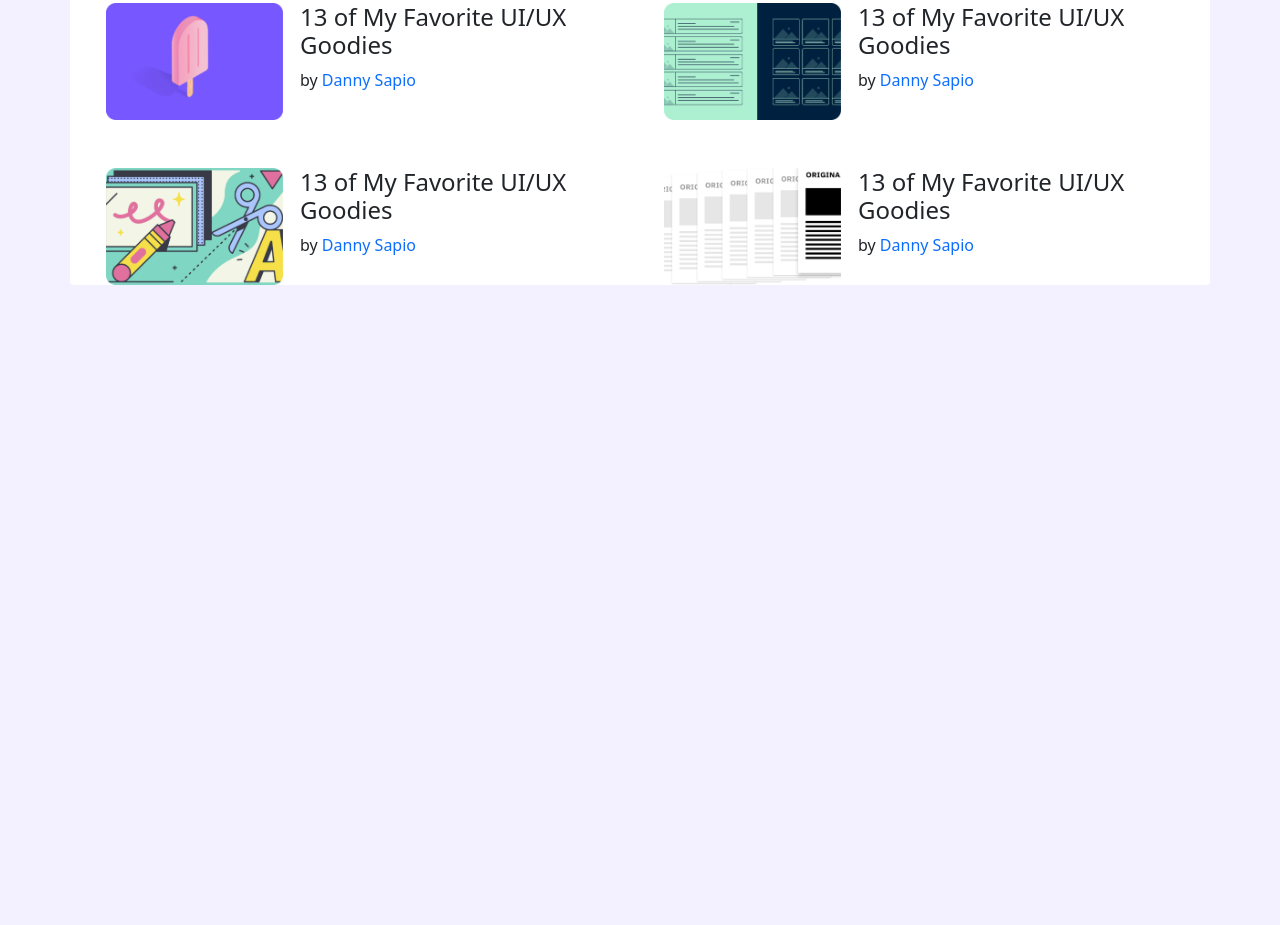
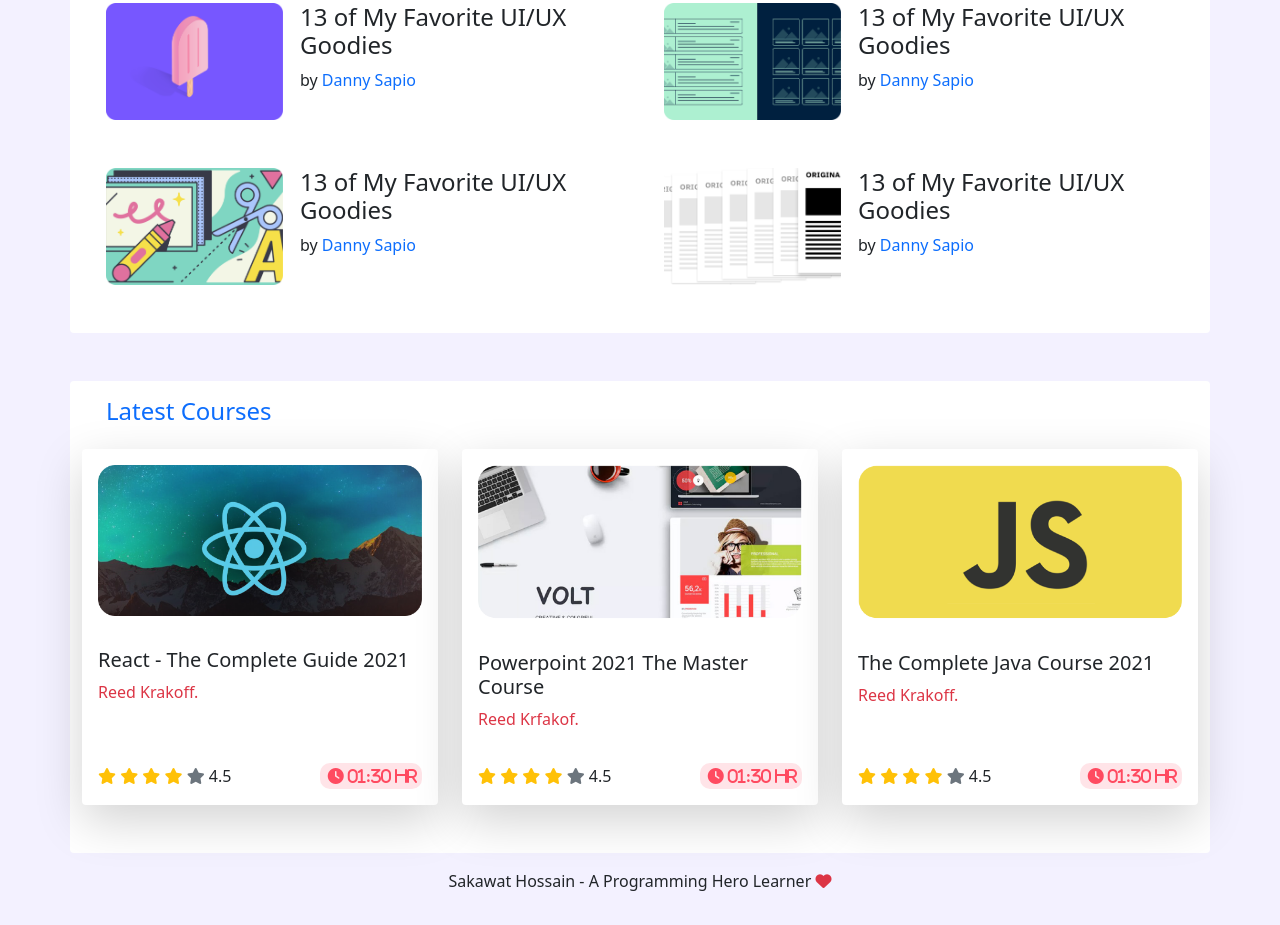
Before and after one commit to sakibsakawat/leaderboard-bootstrap, a plain HTML site: page index.html in a window 1280 px wide. Shown: the part 476-1401 px from the top of the page. Before the commit the page ends 800 px from the top, so only its background shows below. Drawn offline with nearby package versions, Linux system fonts and the light colour scheme.

Commit message:
responsive

```diff
--- a/css/style.css
+++ b/css/style.css
@@ -0,0 +1,17 @@
+.pinkclock{
+
+    color:#FF4A60;
+    background-color: #FFE4E8;
+    padding:5px 8px;
+    border-radius:10px;
+}
+.fa-clock{
+    padding-right:5px;
+}
+.radius{
+    border-radius:15px;
+}
+.fa-heart-circle{
+    color:red;
+    font-size: large;
+}
--- a/index.html
+++ b/index.html
@@ -7,6 +7,7 @@
     <title>Leader Board with Bootstrap </title>
     <link rel="stylesheet" href="css/style.css">
     <link href="https://cdn.jsdelivr.net/npm/bootstrap@5.0.2/dist/css/bootstrap.min.css" rel="stylesheet" integrity="sha384-EVSTQN3/azprG1Anm3QDgpJLIm9Nao0Yz1ztcQTwFspd3yD65VohhpuuCOmLASjC" crossorigin="anonymous">
+    <script src="https://kit.fontawesome.com/7085eab5dd.js" crossorigin="anonymous"></script>
 </head>
 
 <!----------------------------------------------------------------------------------------------------------
@@ -50,10 +51,10 @@
     ------------------------------------------------------------------------------------------------------------>
 
   <main>
-      <section class="container bg-white rounded mt-5" >
+      <section class="container bg-white rounded mt-5 mb-5" >
 
               <h4 class="text-primary py-4 ps-4"> Top Players</h4>
-                     <div class="row gy-5 px-3">
+                     <div class="row gy-5 px-3 ">
                            <div class="col-12 col-lg-4 col-md-6 d-flex align-items-center">
                                <img width="56"  src="images/players/player-1.png" alt="">
                                <h4 class="ms-3 "> Chris Evans </h4>
@@ -91,7 +92,7 @@
            <div class="">
                <h4 class="text-primary py-3 ps-4"> Top Blogs</h4>
 
-                  <div class="row gy-5 ps-4">
+                  <div class="row gy-5 ps-4 pb-5">
 
                       <div class=" d-flex col-sm-12 col-md-12 col-lg-6">
                         <div class="col-lg-4">
@@ -139,6 +140,100 @@
 
 
            </div>
+        </section>
+
+      </main>
+  <!----------------------------------------------------------------------------------------------------------
+                                         Courses Area start From Here
+    ------------------------------------------------------------------------------------------------------------>
+       <section class="container bg-white rounded">
+
+           <h4 class="text-primary py-3 ps-4"> Latest Courses </h4>
+
+                 <div class="row row-cols-1 row-cols-md-3 g-4 pb-5">
+  <div class="col col-md-6 col-lg-4 ">
+    <div class="card h-100 shadow-lg border-0 ">
+      <img src="images/courses/course-1.png" class="card-img-top p-3" alt="...">
+      <div class="card-body">
+        <h5 class="card-title">React - The Complete Guide 2021 </h5>
+        <p class="text-danger">Reed Krakoff.</p>
+      </div>
+
+      <div class="d-flex align-items-center justify-content-between px-3 pb-3">
+          <span>
+             <i class="fas fa-star text-warning"></i>
+             <i class="fas fa-star text-warning"></i>
+             <i class="fas fa-star text-warning"></i>
+             <i class="fas fa-star text-warning"></i>
+             <i class="fas fa-star text-secondary"></i>
+             4.5
+          </span>
+
+          <span>
+             <i class="far fa-clock fw-bold pinkclock">&nbsp;01:30 hr</i>
+          </span>
+      </div>
+
+    </div>
+  </div>
+
+
+
+  <div class="col col-md-6  col-lg-4 ">
+    <div class="card h-100 shadow-lg border-0 ">
+      <img src="images/courses/course-2.png" class="card-img-top p-3" alt="...">
+      <div class="card-body">
+        <h5 class="card-title">Powerpoint 2021 The Master Course</h5>
+         <p class="text-danger">Reed Krfakof.</p>
+      </div>
+       <div class="d-flex align-items-center justify-content-between px-3 pb-3">
+          <span>
+             <i class="fas fa-star text-warning"></i>
+             <i class="fas fa-star text-warning"></i>
+             <i class="fas fa-star text-warning"></i>
+             <i class="fas fa-star text-warning"></i>
+             <i class="fas fa-star text-secondary"></i>
+             4.5
+          </span>
+
+          <span>
+             <i class="far fa-clock fw-bold pinkclock">&nbsp;01:30 hr</i>
+          </span>
+      </div>
+
+    </div>
+  </div>
+
+
+
+
+  <div class="col col-md-6 col-lg-4 ">
+    <div class="card h-100 shadow-lg border-0 ">
+      <img src="images/courses/course-3.png" class="card-img-top p-3" alt="...">
+      <div class="card-body">
+        <h5 class="card-title">The Complete Java Course 2021</h5>
+        <p class="text-danger">Reed Krakoff.</p>
+      </div>
+         <div class="d-flex align-items-center justify-content-between px-3 pb-3">
+          <span>
+             <i class="fas fa-star text-warning"></i>
+             <i class="fas fa-star text-warning"></i>
+             <i class="fas fa-star text-warning"></i>
+             <i class="fas fa-star text-warning"></i>
+             <i class="fas fa-star text-secondary"></i>
+             4.5
+          </span>
+
+          <span>
+             <i class="far fa-clock fw-bold pinkclock">&nbsp;01:30 hr</i>
+          </span>
+      </div>
+
+    </div>
+  </div>
+</div>
+
+       </section>
 
 
 
@@ -151,13 +246,13 @@
 
 
 
+   <footer>
 
 
-      </section>
-  </main>
+   <div class="d-flex align-items-center justify-content-center py-3">
+      <p> Sakawat Hossain - A Programming Hero Learner <i class="fas fa-heart text-danger"></i></p>
 
-
-   <footer>
+   </div>
 
 
    </footer>
```
